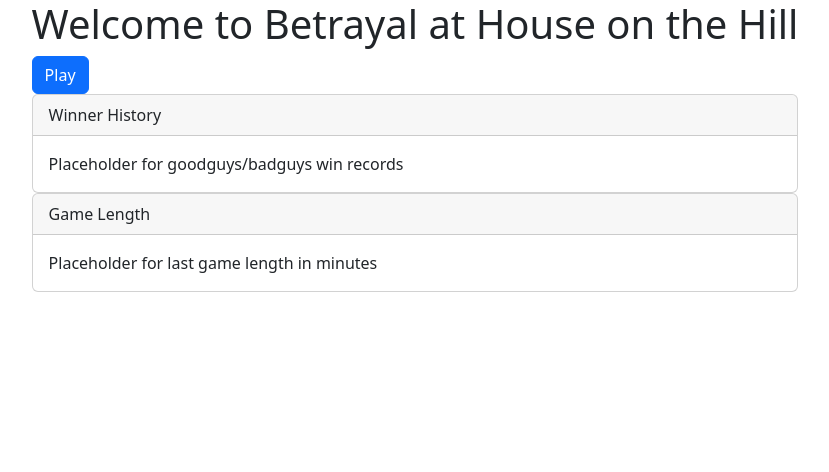
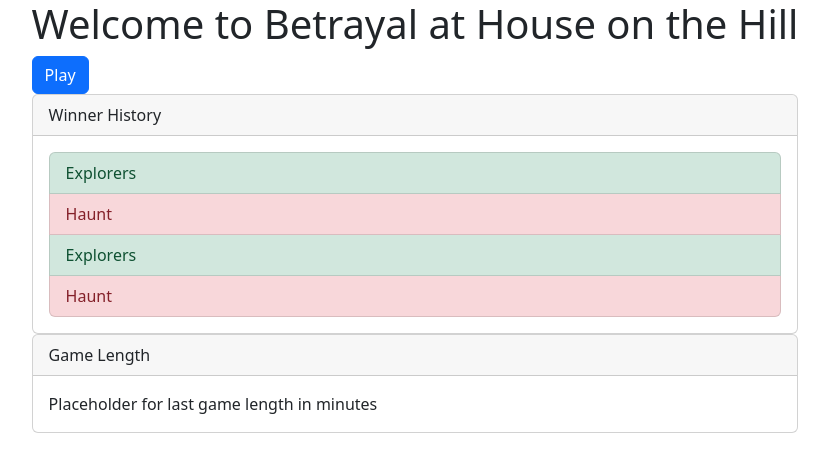
Before and after one commit to 2023-spring-adv-fe-tuth/betrayal-at-hoth-comp-app, a React (Create React App) app: page /setup in a window 1280 px wide. Shown: the top 472 px of the page, without its empty margins (225-1054 px from the left). Built offline with nearby package versions, Linux system fonts and the light colour scheme.

Commit message:
Displaying hard coded gamResults
Added hard coded game results and displaying the winners in a list on the homepage

```diff
--- a/src/App.tsx
+++ b/src/App.tsx
@@ -4,13 +4,47 @@
 import { Setup } from "./Setup";
 import { Results } from "./Results";
 import { HashRouter, Routes, Route } from "react-router-dom";
+import { GameResult, winnerRecord } from './data-models';
+import { useState, useEffect} from 'react';
+
+const standInGameResults: GameResult[] = [
+  {
+    start: "",
+    end: "",
+    players: 4,
+    winner: "Explorers"
+  },
+  {
+    start: "",
+    end: "",
+    players: 3,
+    winner: "Haunt"
+  },
+  {
+    start: "",
+    end: "",
+    players: 6,
+    winner: "Explorers"
+  },
+  {
+    start: "",
+    end: "",
+    players: 5,
+    winner: "Haunt"
+  }];
 
 function App() {
+
+  const [gameResults, setGameResults] = useState(standInGameResults);
+  console.log(gameResults);
+
   return (
     <div>
       <HashRouter>
         <Routes>
-          <Route path='/' element={<Home/>}/>
+          <Route path='/' element={<Home
+          winnerRecord={winnerRecord(gameResults)}
+          />}/>
           <Route path='/setup' element={<Setup/>}/>
           <Route path='/results' element={<Results/>}/>
         </Routes>
--- a/src/Home.tsx
+++ b/src/Home.tsx
@@ -1,20 +1,42 @@
+import { ListGroupItem } from "react-bootstrap";
 import Button from "react-bootstrap/Button";
 import Card from "react-bootstrap/Card";
+import ListGroup from 'react-bootstrap/ListGroup';
+
 import { useNavigate } from "react-router-dom";
 
-export const Home = () => {
+
+interface HomeProps {
+    winnerRecord: string[]
+};
+
+const cssColor = (x: string) => {
+    let className = "";
+
+    if (x === "Explorers") {
+        className = "success"
+    } else {
+        className = "danger"
+    }
+    return className;
+};
+
+export const Home: React.FC<HomeProps> = ({ winnerRecord }) => {
 
     const nav = useNavigate();
 
     return (
-        <>
             <div className=" d-flex align-items-center justify-content-center">
                 <div>
                     <h1>Welcome to Betrayal at House on the Hill</h1>
                     <Button onClick={() => nav("/setup")}>Play</Button>
                     <Card >
                         <Card.Header>Winner History</Card.Header>
-                        <Card.Body>Placeholder for goodguys/badguys win records</Card.Body>
+                        <Card.Body>
+                            <ListGroup>
+                            {winnerRecord.map(x => <ListGroup.Item variant={cssColor(x)}>{x}</ListGroup.Item>)}
+                            </ListGroup>
+                        </Card.Body>
                     </Card>
                     <Card>
                         <Card.Header>Game Length</Card.Header>
@@ -22,6 +44,5 @@
                     </Card>
                 </div>
             </div>
-        </>
     );
 };
--- /dev/null
+++ b/src/data-models.tsx
@@ -0,0 +1,12 @@
+export interface GameResult {
+    start: string;
+    end: string;
+    players: number;
+    winner: string;
+}
+
+export const winnerRecord = (results: GameResult[]) => {
+    const recentWinners = results.map(x => x.winner);
+
+    return recentWinners;
+};
```
